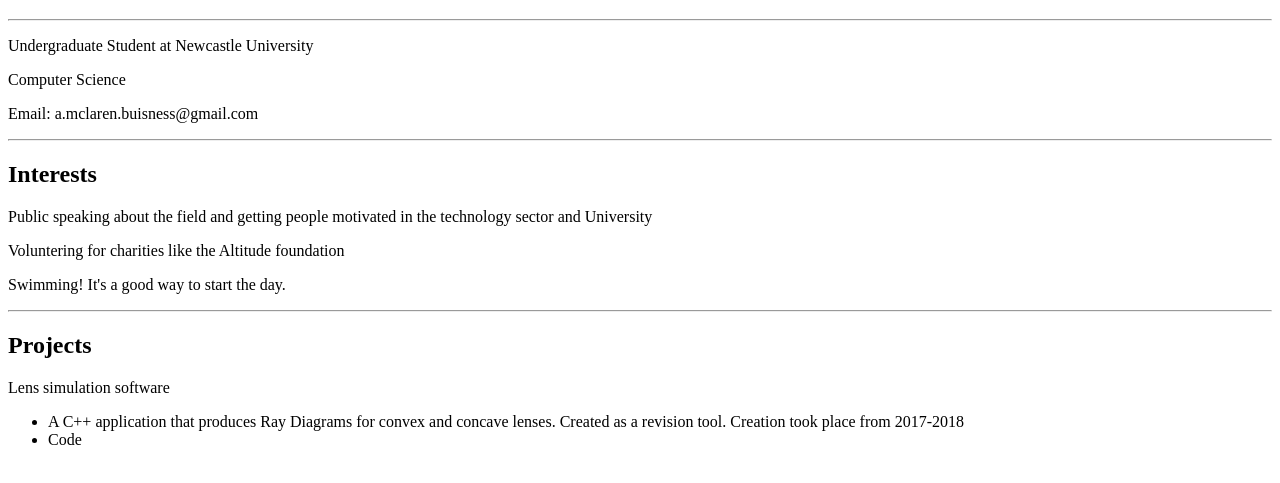
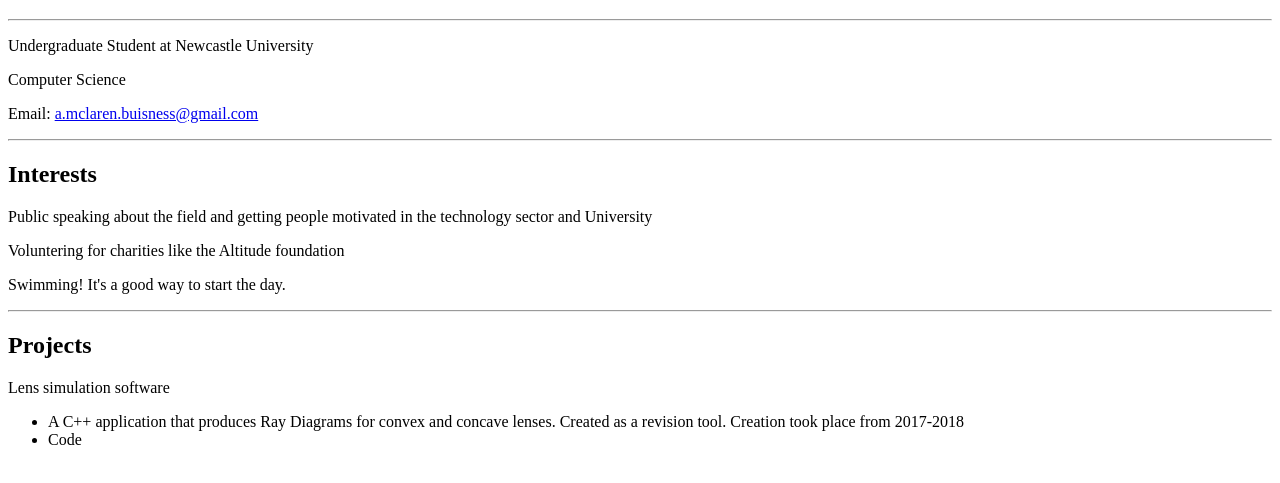
Before and after one commit to AndMcL/AndMcL.github.io, a plain HTML site: page index.html in a window 1280 px wide. Shown: the part 61-544 px from the top of the page. Drawn offline with Linux system fonts and the light colour scheme.

Commit message:
Update index.html

```diff
--- a/index.html
+++ b/index.html
@@ -8,7 +8,7 @@
         <hr>
         <p>Undergraduate Student at Newcastle University</p>
         <p>Computer Science</p>
-        <p>Email: a.mclaren.buisness@gmail.com</p>
+        <p>Email: <a href="mailto:a.mclaren.buisness@gmail.com?Subject=From%20website" target="_top">a.mclaren.buisness@gmail.com</a></p>
         <hr>
         <h2><b>Interests</b></h2>
         <p>Public speaking about the field and getting people motivated in the technology sector and University</p>
```
